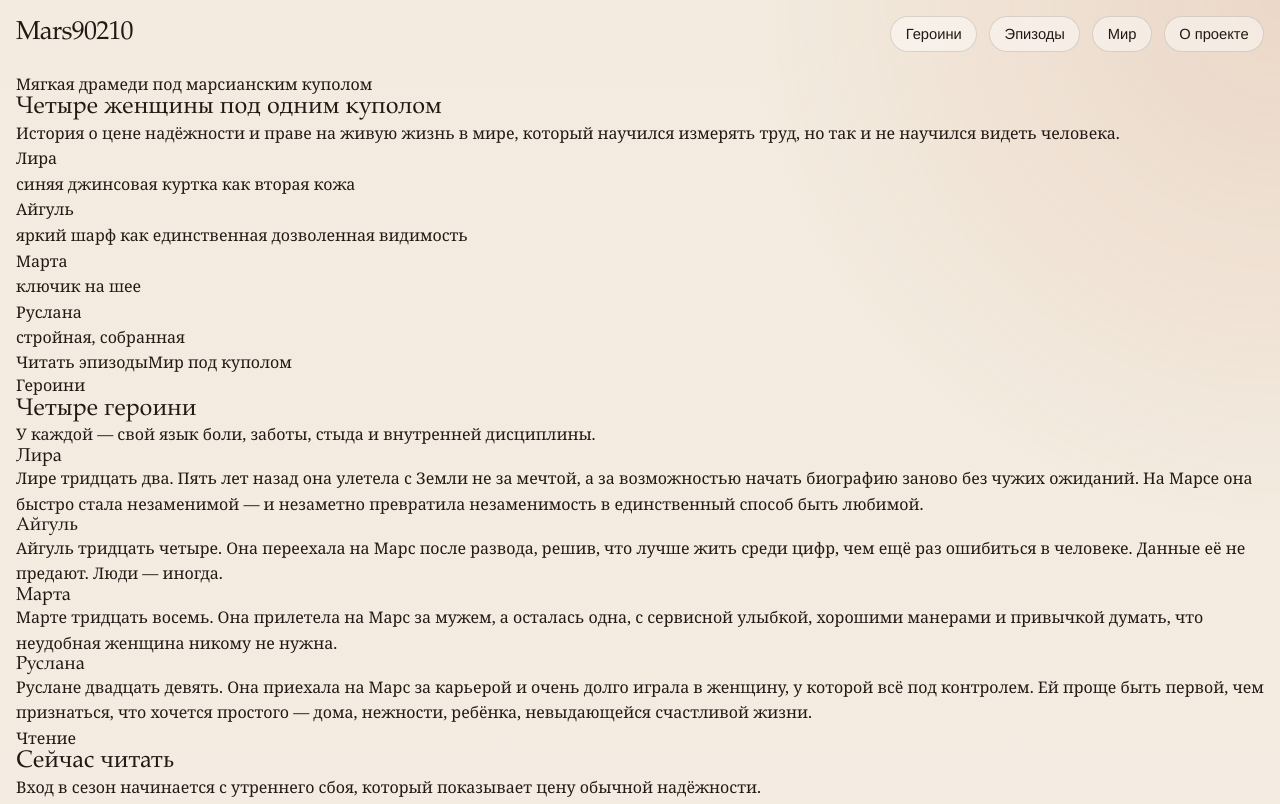
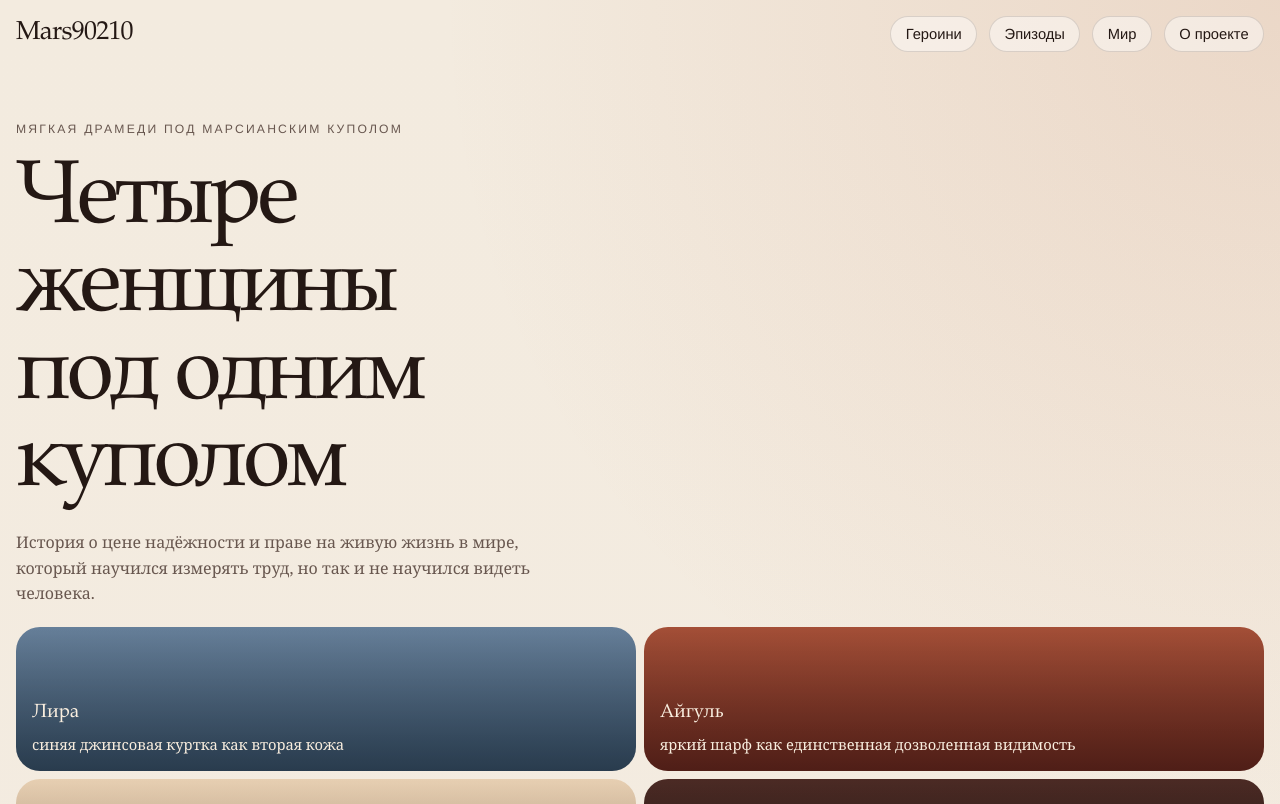
Before and after one commit to ilyamirin/Mars90210, a React (Vite) app: page / in a window 1280 px wide. Shown: the top 804 px of the page. Built offline with nearby package versions, Linux system fonts and the light colour scheme.

Commit message:
feat: polish Mars90210 presentation

```diff
--- a/package.json
+++ b/package.json
@@ -5,7 +5,7 @@
   "type": "module",
   "scripts": {
     "dev": "vite",
-    "build": "tsc -b && vite build",
+    "build": "tsc --noEmit && vite build",
     "preview": "vite preview",
     "test": "vitest run",
     "test:watch": "vitest"
--- a/src/styles/layout.css
+++ b/src/styles/layout.css
@@ -46,6 +46,257 @@
   font-size: 0.95rem;
 }
 
+.home-page,
+.content-page,
+.episode-reader {
+  display: grid;
+  gap: var(--space-8);
+}
+
+.hero {
+  min-height: calc(100svh - 7rem);
+  display: grid;
+  align-content: end;
+  gap: var(--space-5);
+  padding: var(--space-8) 0;
+}
+
+.hero::before {
+  content: '';
+  position: fixed;
+  inset: 0;
+  z-index: -1;
+  background:
+    linear-gradient(148deg, rgba(126, 55, 39, 0.95) 0 17%, transparent 17%),
+    radial-gradient(circle at top right, rgba(74, 98, 120, 0.12), transparent 34%);
+  pointer-events: none;
+}
+
+.hero h1 {
+  max-width: 11ch;
+  font-size: clamp(2.9rem, 15vw, 5.6rem);
+  letter-spacing: -0.05em;
+}
+
+.hero-copy,
+.section-description,
+.markdown-prose,
+.episode-header p,
+.world-glimpse p,
+.heroine-summary p,
+.episode-card p {
+  max-width: 62ch;
+  color: var(--text-secondary);
+}
+
+.hero-actions,
+.episode-nav {
+  display: flex;
+  flex-wrap: wrap;
+  gap: var(--space-3);
+}
+
+.primary-link,
+.secondary-link,
+.episode-card a,
+.heroine-summary a,
+.episode-nav a {
+  display: inline-flex;
+  align-items: center;
+  justify-content: center;
+  width: fit-content;
+  min-height: 2.8rem;
+  padding: 0.75rem 1.05rem;
+  border-radius: 999px;
+  font-family: var(--font-ui);
+  font-size: 0.94rem;
+  transition: transform 160ms ease, background-color 160ms ease;
+}
+
+.primary-link {
+  background: var(--bg-panel-strong);
+  color: var(--text-on-dark);
+}
+
+.secondary-link,
+.episode-card a,
+.heroine-summary a,
+.episode-nav a {
+  border: 1px solid var(--line-soft);
+  background: rgba(255, 255, 255, 0.48);
+}
+
+.primary-link:hover,
+.secondary-link:hover,
+.episode-card a:hover,
+.heroine-summary a:hover,
+.episode-nav a:hover {
+  transform: translateY(-1px);
+}
+
+.content-section,
+.content-page,
+.episode-reader {
+  padding-bottom: var(--space-2);
+}
+
+.section-heading {
+  display: grid;
+  gap: var(--space-3);
+}
+
+.section-heading h2,
+.content-page h1,
+.episode-header h1 {
+  font-size: clamp(2rem, 9vw, 3.5rem);
+  letter-spacing: -0.04em;
+}
+
+.section-eyebrow {
+  font-family: var(--font-ui);
+  font-size: 0.76rem;
+  text-transform: uppercase;
+  letter-spacing: 0.18em;
+  color: var(--text-secondary);
+}
+
+.heroine-band {
+  display: grid;
+  grid-template-columns: repeat(2, minmax(0, 1fr));
+  gap: var(--space-2);
+}
+
+.heroine-panel {
+  min-height: 9rem;
+  display: grid;
+  align-content: end;
+  gap: 0.35rem;
+  padding: var(--space-4);
+  border-radius: var(--radius-md);
+  color: var(--text-on-dark);
+  background: var(--bg-panel-strong);
+  overflow: hidden;
+  position: relative;
+}
+
+.heroine-panel::before {
+  content: '';
+  position: absolute;
+  inset: 0;
+  background: linear-gradient(180deg, transparent 0%, rgba(0, 0, 0, 0.22) 100%);
+}
+
+.heroine-panel > * {
+  position: relative;
+  z-index: 1;
+}
+
+.tone-denim {
+  background: linear-gradient(180deg, #667f99 0%, #344c63 100%);
+}
+
+.tone-brick {
+  background: linear-gradient(180deg, #a44f37 0%, #65261d 100%);
+}
+
+.tone-sand {
+  color: var(--text-primary);
+  background: linear-gradient(180deg, #e7cfb2 0%, #bea184 100%);
+}
+
+.tone-ink {
+  background: linear-gradient(180deg, #4b2a24 0%, #241814 100%);
+}
+
+.heroine-name {
+  font-size: 1.2rem;
+  font-family: var(--font-display);
+}
+
+.heroine-item {
+  font-size: 0.92rem;
+  line-height: 1.4;
+}
+
+.heroine-list,
+.episodes-stack,
+.world-stack {
+  display: grid;
+  gap: var(--space-4);
+}
+
+.heroine-summary,
+.world-entry,
+.episode-card,
+.world-glimpse,
+.episode-header {
+  padding: var(--space-5);
+  border: 1px solid var(--line-soft);
+  border-radius: var(--radius-md);
+  background: rgba(255, 255, 255, 0.45);
+  backdrop-filter: blur(6px);
+}
+
+.heroine-summary,
+.world-entry,
+.episode-card-copy,
+.episode-header {
+  display: grid;
+  gap: var(--space-3);
+}
+
+.episode-card {
+  display: grid;
+  gap: var(--space-4);
+}
+
+.episode-card img,
+.illustration-figure img {
+  width: 100%;
+  border-radius: calc(var(--radius-md) - 8px);
+  object-fit: cover;
+}
+
+.illustration-figure {
+  margin: 0;
+}
+
+.markdown-prose {
+  display: grid;
+  gap: 1.1rem;
+  font-size: 1.06rem;
+}
+
+.markdown-prose h2 {
+  margin-top: var(--space-5);
+  font-size: 1.6rem;
+}
+
+.markdown-prose ul {
+  margin: 0;
+  padding-left: 1.2rem;
+}
+
+.markdown-prose li {
+  margin-bottom: 0.45rem;
+}
+
+@media (min-width: 720px) {
+  .hero {
+    min-height: auto;
+    padding-top: 3rem;
+  }
+
+  .episode-card {
+    grid-template-columns: 1.1fr 0.9fr;
+    align-items: center;
+  }
+
+  .heroine-list {
+    grid-template-columns: repeat(2, minmax(0, 1fr));
+  }
+}
+
 @media (min-width: 720px) {
   .site-header {
     grid-template-columns: 1fr auto;
--- /dev/null
+++ b/src/vite-env.d.ts
@@ -0,0 +1,2 @@
+/// <reference types="vite/client" />
+/// <reference types="vitest/globals" />
--- a/vite.config.ts
+++ b/vite.config.ts
@@ -1,4 +1,4 @@
-import { defineConfig } from 'vite';
+import { defineConfig } from 'vitest/config';
 import react from '@vitejs/plugin-react';
 
 export default defineConfig({
```
Also changed, not shown: tsconfig.json (+2 -5 lines), 2 other files (tests, documents, lock files or other folders).
